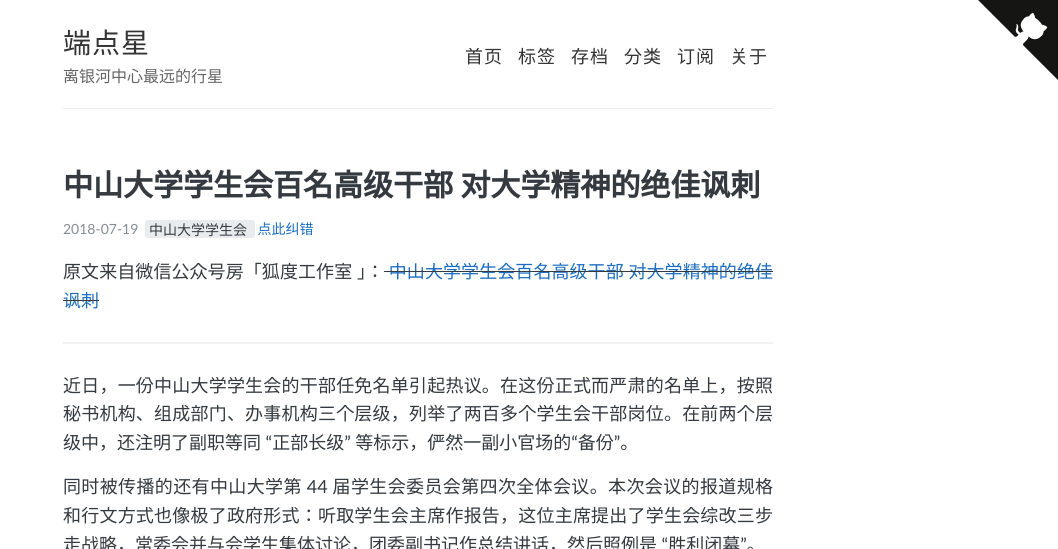
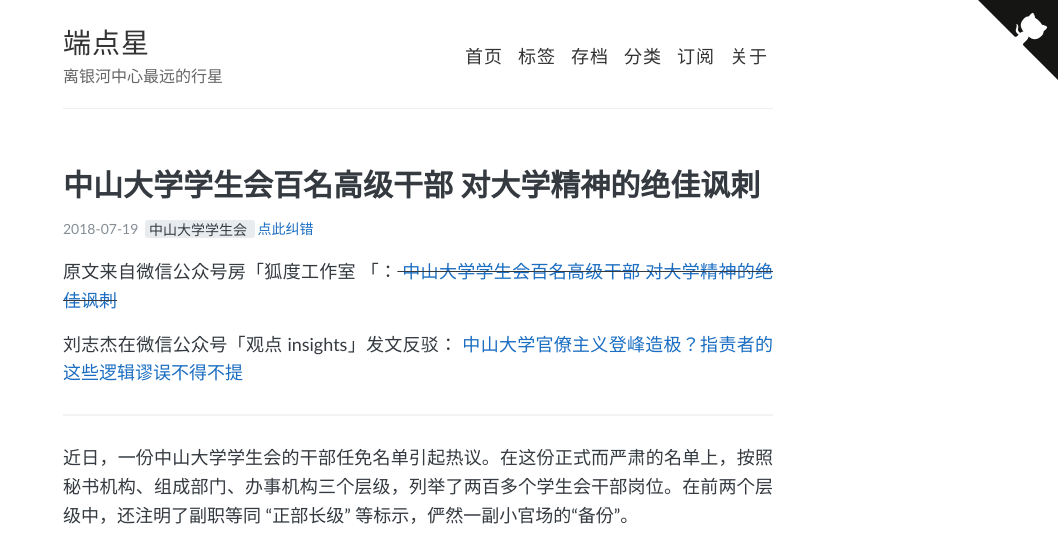
Before and after one commit to Terminus2049/Terminus2049.github.io, a Jekyll site: the page built from _posts/2018-07-19-student-union.md, in a window 1280 px wide and 900 px high, cut to the strip 0-549 px from the top of the window. Shown: the whole strip, without its empty margins (222-1280 px from the left). Built offline with Jekyll 4.4.1, drawn with Linux system fonts in a browser that asks for light colours.

Commit message:
Update 2018-07-19-student-union.md

```diff
--- a/_posts/2018-07-19-student-union.md
+++ b/_posts/2018-07-19-student-union.md
@@ -16,7 +16,9 @@
 
 ---
 
-原文来自微信公众号房「狐度工作室 」：~~[ 中山大学学生会百名高级干部 对大学精神的绝佳讽刺 ](https://mp.weixin.qq.com/s/6856KRcfKhZpERMwHUC1cQ)~~
+原文来自微信公众号房「狐度工作室 「：~~[ 中山大学学生会百名高级干部 对大学精神的绝佳讽刺 ](https://mp.weixin.qq.com/s/6856KRcfKhZpERMwHUC1cQ)~~
+
+刘志杰在微信公众号「观点insights」发文反驳：[ 中山大学官僚主义登峰造极？指责者的这些逻辑谬误不得不提](https://mp.weixin.qq.com/s/damIixQSsrcr8DTsduN3rA)
 
 ---
 
```
